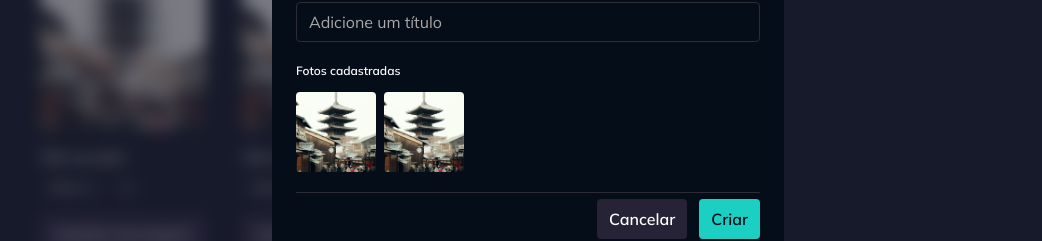
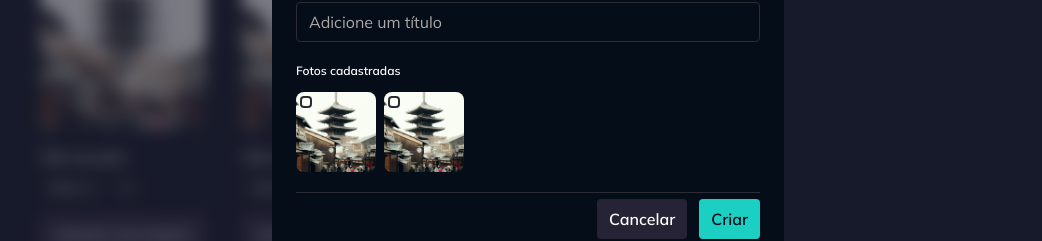
Before and after one commit to Buenohy/gallery-plus, a React (Vite) app: page / in a window 1280 px wide. Both pictures are taken after a click on the button "Criar álbum". Shown: the part 313-554 px from the top of the page, without its empty margins (112-1154 px from the left). Built offline with nearby package versions, Linux system fonts and the light colour scheme.

Commit message:
feat: mock dialog image selected with checkbox

```diff
--- a/src/contexts/albums/components/album-new-dialog.tsx
+++ b/src/contexts/albums/components/album-new-dialog.tsx
@@ -15,6 +15,7 @@
 import SelectCheckboxIllustration from '../../../assets/images/select-checkbox.svg?react';
 import Skeleton from '../../../components/skeleton';
 import ImagePreview from '../../../components/image-preview';
+import PhotoImageSelectable from '../../photos/components/photo-image-selectable';
 
 interface AlbumNewDialogProps {
   trigger: React.ReactNode;
@@ -64,6 +65,10 @@
     },
   ];
 
+  function handleTogglePhoto(selected: boolean, photoId: string) {
+    console.log(selected, photoId);
+  }
+
   return (
     <Dialog>
       <DialogTrigger asChild>{trigger}</DialogTrigger>
@@ -79,11 +84,14 @@
             {!isLoadingPhotos && photos.length > 0 && (
               <div className="flex flex-wrap gap-2">
                 {photos.map((photo) => (
-                  <ImagePreview
+                  <PhotoImageSelectable
                     key={photo.id}
                     src={`/images/${photo.imageId}`}
                     title={photo.title}
-                    className="w-20 h-20 rounded"
+                    imageClassName="w-20 h-20"
+                    onSelectImage={(selected) =>
+                      handleTogglePhoto(selected, photo.id)
+                    }
                   />
                 ))}
               </div>
@@ -94,7 +102,7 @@
                 {Array.from({ length: 4 }).map((_, index) => (
                   <Skeleton
                     key={`photo-loading-${index}`}
-                    className="w-20 h-20 rounded"
+                    className="w-20 h-20 rounded-lg"
                   />
                 ))}
               </div>
--- /dev/null
+++ b/src/contexts/photos/components/photo-image-selectable.tsx
@@ -0,0 +1,54 @@
+import React from 'react';
+import ImagePreview from '../../../components/image-preview';
+import { tv } from 'tailwind-variants';
+import useState from 'react';
+import InputCheckbox from '../../../components/input-checkbox';
+
+export const PhotoImageSelectableVariants = tv({
+  base: 'cursor-pointer relative rounded-lg',
+  variants: {
+    select: {
+      true: 'outline-2 outline-accent-brand',
+    },
+  },
+});
+
+interface PhotoImageSelectableProps extends React.ComponentProps<
+  typeof ImagePreview
+> {
+  selected?: boolean;
+  onSelectImage?: (selected: boolean) => void;
+}
+
+export default function PhotoImageSelectable({
+  selected,
+  className,
+  onSelectImage,
+  ...props
+}: PhotoImageSelectableProps) {
+  const [isSelected, setIsSelected] = React.useState(selected);
+
+  function handleSelect() {
+    const newValue = !isSelected;
+
+    setIsSelected(newValue);
+    onSelectImage?.(newValue);
+  }
+
+  return (
+    <label
+      className={PhotoImageSelectableVariants({
+        className,
+        select: isSelected,
+      })}
+    >
+      <InputCheckbox
+        size="sm"
+        checked={isSelected}
+        onChange={handleSelect}
+        className="absolute top-1 left-1"
+      />
+      <ImagePreview {...props} />
+    </label>
+  );
+}
```
